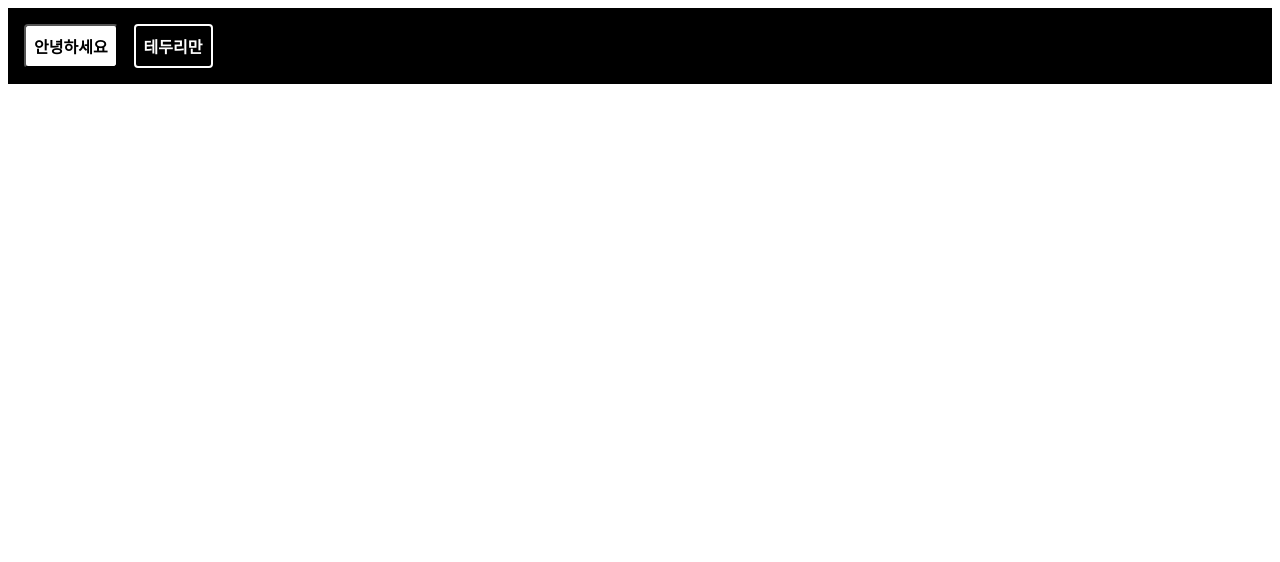
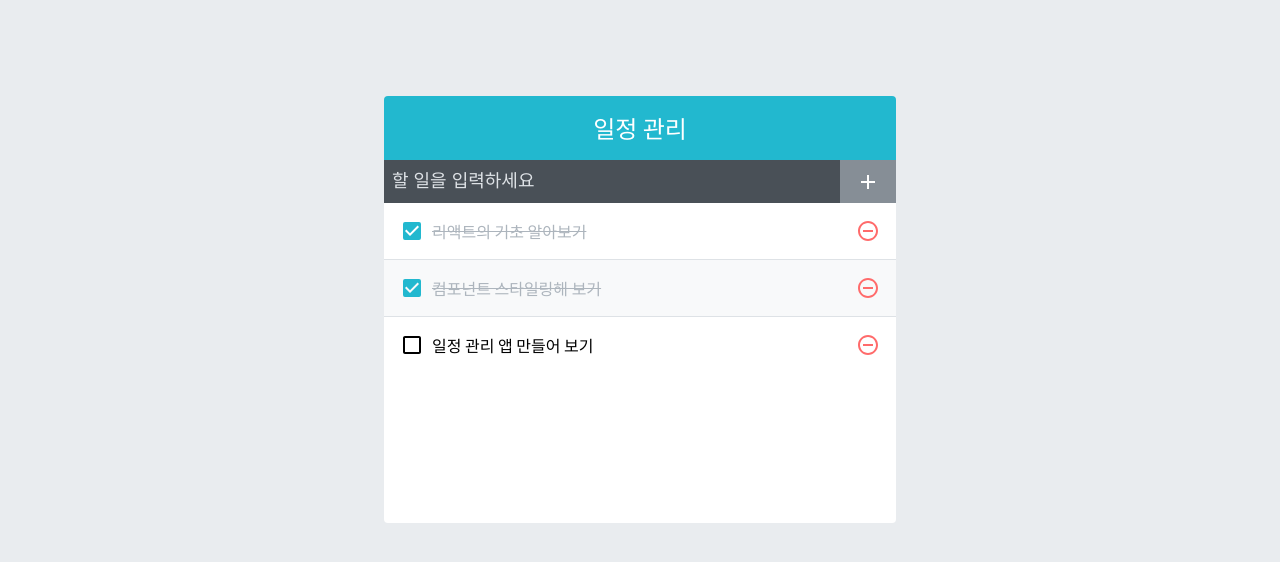
Before and after one commit to mnmn092631/React_TypeScript, a React (Create React App) app: page / in a window 1280 px wide. Shown: the top 562 px of the page. Built offline with nearby package versions, Linux system fonts and the light colour scheme.

Commit message:
10 일정 관리 웹 애플리케이션 만들기

```diff
--- a/package.json
+++ b/package.json
@@ -12,6 +12,7 @@
     "@types/react-dom": "^18.2.6",
     "react": "^18.2.0",
     "react-dom": "^18.2.0",
+    "react-icons": "^4.10.1",
     "react-scripts": "5.0.1",
     "styled-components": "^6.0.1",
     "styled-reset": "^4.4.7",
--- a/src/App.tsx
+++ b/src/App.tsx
@@ -1,4 +1,4 @@
-import React, { useRef, useState } from "react";
+import React, { useCallback, useRef, useState } from "react";
 import { ThemeProvider } from "styled-components";
 import { GlobalStyle } from "./styles/global-style";
 import { theme } from "./styles/theme";
@@ -16,6 +16,10 @@ import Average from "./components/08/Average";
 import RefSample from "./components/08/RefSample";
 import CustomHooksInfo from "./components/08/CustomHooksInfo";
 import StyledComponent from "./components/09/StyledComponent";
+import TodoTemplate from "./components/10/TodoTemplate";
+import TodoInsert from "./components/10/TodoInsert";
+import TodoList from "./components/10/TodoList";
+import { TodoType } from "./components/10/type";
 
 function App() {
   // 05 > ScrollBox
@@ -30,9 +34,45 @@ function App() {
   // 08 > Info
   // const [visible, setVisible] = useState(false);
 
+  // 10
+  const [todos, setTodos] = useState([
+    { id: 1, text: "리액트의 기초 알아보기", checked: true },
+    { id: 2, text: "컴포넌트 스타일링해 보기", checked: true },
+    { id: 3, text: "일정 관리 앱 만들어 보기", checked: false },
+  ]);
+
+  const nextId = useRef(4);
+
+  const onInsert = useCallback(
+    (text: string) => {
+      const todo: TodoType = {
+        id: nextId.current,
+        text,
+        checked: false,
+      };
+      setTodos(todos.concat(todo));
+      nextId.current += 1;
+    },
+    [todos],
+  );
+
+  const onRemove = useCallback(
+    (id: number) => {
+      setTodos(todos.filter(todo => todo.id !== id));
+    },
+    [todos],
+  );
+
+  const onToggle = useCallback(
+    (id: number) => {
+      setTodos(todos.map(todo => (todo.id === id ? { ...todo, checked: !todo.checked } : todo)));
+    },
+    [todos],
+  );
+
   return (
     <ThemeProvider theme={theme}>
-      {/* <GlobalStyle /> */}
+      <GlobalStyle />
 
       {/* chapter 03 */}
       {/* <MyComponent name="React">children</MyComponent> */}
@@ -71,7 +111,13 @@ function App() {
       {/* <CustomHooksInfo /> */}
 
       {/* chapter 09 */}
-      <StyledComponent />
+      {/* <StyledComponent /> */}
+
+      {/* chapter 10 */}
+      <TodoTemplate>
+        <TodoInsert onInsert={onInsert} />
+        <TodoList todos={todos} onRemove={onRemove} onToggle={onToggle} />
+      </TodoTemplate>
     </ThemeProvider>
   );
 }
--- /dev/null
+++ b/src/components/10/TodoInsert.tsx
@@ -0,0 +1,68 @@
+import React, { useCallback, useState } from "react";
+import { MdAdd } from "react-icons/md";
+import styled from "styled-components";
+
+interface InsertProps {
+  onInsert: (test: string) => void;
+}
+
+const InsertForm = styled.form`
+  display: flex;
+  background: #495057;
+
+  & > input {
+    background: none;
+    padding: 0.5rem;
+    font-size: 1.125rem;
+    line-height: 1.5;
+    color: ${props => props.theme.color.white};
+    flex: 1;
+
+    &::placeholder {
+      color: #dee2e6;
+    }
+  }
+
+  & > button {
+    background: #868e96;
+    color: ${props => props.theme.color.white};
+    padding: 0 1rem;
+    font-size: 1.5rem;
+    display: flex;
+    align-items: center;
+    cursor: pointer;
+    transition: 0.1s background ease-in;
+
+    &:hover {
+      background: #adb5bd;
+    }
+  }
+`;
+
+const TodoInsert = ({ onInsert }: InsertProps) => {
+  const [value, setValue] = useState("");
+
+  const onChange = useCallback((e: React.ChangeEvent<HTMLInputElement>) => {
+    setValue(e.target?.value);
+  }, []);
+
+  const onSubmit = useCallback(
+    (e: React.FormEvent<HTMLFormElement>) => {
+      onInsert(value);
+      setValue("");
+      e.preventDefault();
+    },
+    [onInsert, value],
+  );
+
+  return (
+    <InsertForm onSubmit={onSubmit}>
+      <input type="text" placeholder="할 일을 입력하세요" value={value} onChange={onChange} />
+      <button type="submit">
+        <MdAdd />
+      </button>
+    </InsertForm>
+  );
+};
+
+export default TodoInsert;
--- /dev/null
+++ b/src/components/10/TodoList.tsx
@@ -0,0 +1,28 @@
+import React from "react";
+import TodoListItem from "./TodoListItem";
+import styled from "styled-components";
+import { TodoType } from "./type";
+
+interface ListProps {
+  todos: Array<TodoType>;
+  onRemove: (id: number) => void;
+  onToggle: (id: number) => void;
+}
+
+const ListWrapper = styled.div`
+  min-height: 320px;
+  max-height: 513px;
+  overflow-y: auto;
+`;
+
+const TodoList = ({ todos, onRemove, onToggle }: ListProps) => {
+  return (
+    <ListWrapper>
+      {todos.map(todo => (
+        <TodoListItem todo={todo} key={todo.id} onRemove={onRemove} onToggle={onToggle} />
+      ))}
+    </ListWrapper>
+  );
+};
+
+export default TodoList;
--- /dev/null
+++ b/src/components/10/TodoListItem.tsx
@@ -0,0 +1,74 @@
+import React from "react";
+import { MdCheckBoxOutlineBlank, MdCheckBox, MdRemoveCircleOutline } from "react-icons/md";
+import styled from "styled-components";
+import { TodoType } from "./type";
+
+interface ItemProps {
+  todo: TodoType;
+  onRemove: (id: number) => void;
+  onToggle: (id: number) => void;
+}
+
+const ItemWrapper = styled.div`
+  padding: 1rem;
+  display: flex;
+  align-items: center;
+  &:nth-child(2n) {
+    background: #f8f9fa;
+  }
+
+  & > div:first-child {
+    cursor: pointer;
+    flex: 1;
+    display: flex;
+    align-items: center;
+    svg {
+      font-size: 1.5rem;
+    }
+    & > div {
+      margin-left: 0.5rem;
+      flex: 1;
+    }
+
+    &.checked {
+      svg {
+        color: #22b8cf;
+      }
+      & > div {
+        color: #adb5bd;
+        text-decoration: line-through;
+      }
+    }
+  }
+
+  & > div:nth-child(2) {
+    display: flex;
+    align-items: center;
+    font-size: 1.5rem;
+    color: #ff6b6b;
+    cursor: pointer;
+    &:hover {
+      color: #ff8787;
+    }
+  }
+
+  & + & {
+    border-top: 1px solid #dee2e6;
+  }
+`;
+
+const TodoListItem = ({ todo, onRemove, onToggle }: ItemProps) => {
+  return (
+    <ItemWrapper>
+      <div className={todo.checked ? "checked" : ""} onClick={() => onToggle(todo.id)}>
+        {todo.checked ? <MdCheckBox /> : <MdCheckBoxOutlineBlank />}
+        <div>{todo.text}</div>
+      </div>
+      <div onClick={() => onRemove(todo.id)}>
+        <MdRemoveCircleOutline />
+      </div>
+    </ItemWrapper>
+  );
+};
+
+export default TodoListItem;
--- /dev/null
+++ b/src/components/10/TodoTemplate.tsx
@@ -0,0 +1,38 @@
+import React from "react";
+import styled from "styled-components";
+
+interface TemplateType {
+  children: React.ReactNode;
+}
+
+const TemplateWrapper = styled.div`
+  width: 512px;
+  margin: 6rem auto;
+  border-radius: 4px;
+  overflow: hidden;
+
+  & > div:first-child {
+    background: #22b8cf;
+    color: ${props => props.theme.color.white};
+    height: 4rem;
+    font-size: 1.5rem;
+    display: flex;
+    align-items: center;
+    justify-content: center;
+  }
+
+  & > div:nth-child(2) {
+    background: ${props => props.theme.color.white};
+  }
+`;
+
+const TodoTemplate = ({ children }: TemplateType) => {
+  return (
+    <TemplateWrapper>
+      <div>일정 관리</div>
+      <div>{children}</div>
+    </TemplateWrapper>
+  );
+};
+
+export default TodoTemplate;
--- /dev/null
+++ b/src/components/10/type.ts
@@ -0,0 +1,5 @@
+export interface TodoType {
+  id: number;
+  text: string;
+  checked: boolean;
+}
--- a/src/styles/global-style.ts
+++ b/src/styles/global-style.ts
@@ -19,6 +19,9 @@ export const GlobalStyle = createGlobalStyle`
     font-family: 'Noto Sans KR', sans-serif;
     -webkit-text-size-adjust: none;
     font-display: fallback;
+  }
+  body{
+    background: #e9ecef;
   }
   button {
     background: none;
--- a/src/styles/styled.d.ts
+++ b/src/styles/styled.d.ts
@@ -4,7 +4,7 @@ declare module "styled-components" {
   export interface DefaultTheme {
     color: {
       black: "#000";
-      white: "fff";
+      white: "#fff";
       purple: "#8661de";
       blue: "#00bac7";
       gray: "#f6f6f6";
--- a/src/styles/theme.ts
+++ b/src/styles/theme.ts
@@ -1,15 +1,15 @@
-import { DefaultTheme } from 'styled-components';
+import { DefaultTheme } from "styled-components";
 
 export const theme: DefaultTheme = {
   color: {
-    black: '#000',
-    white: 'fff',
-    purple: '#8661de',
-    blue: '#00bac7',
-    gray: '#f6f6f6',
-    green: '#07b495',
-    lightGreen: '#99ecdd',
-    darkGray: '#54595d',
+    black: "#000",
+    white: "#fff",
+    purple: "#8661de",
+    blue: "#00bac7",
+    gray: "#f6f6f6",
+    green: "#07b495",
+    lightGreen: "#99ecdd",
+    darkGray: "#54595d",
   },
 };
 
```
Also changed, not shown: 2 other files (tests, documents, lock files or other folders).
